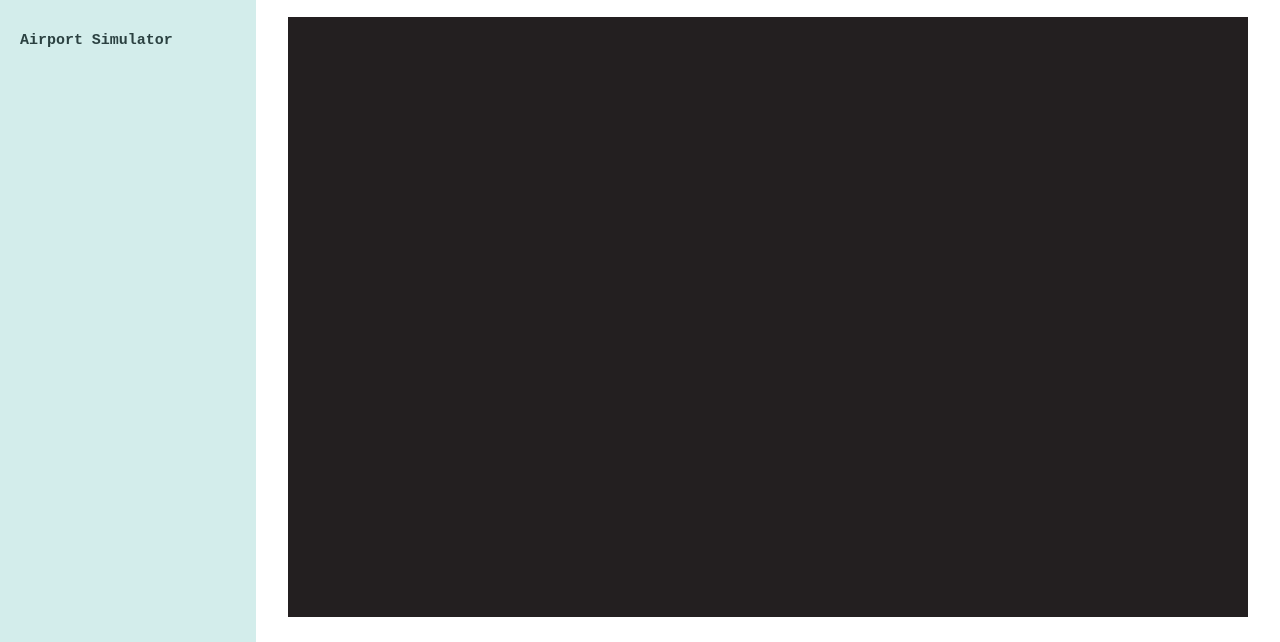
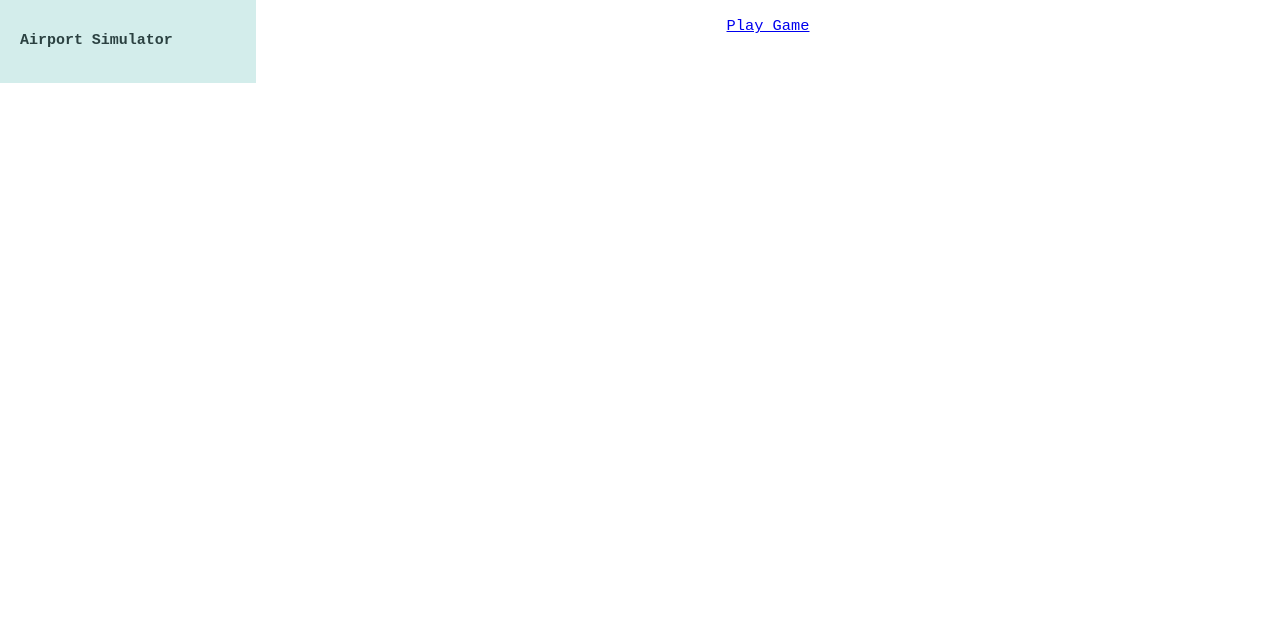
Before and after one commit to ThomasB007/TBedwell, a plain HTML site: page Coding_Projects/index.html in a window 1280 px wide. Shown: the part 247-889 px from the top of the page. After the commit the page ends 800 px from the top, so only its background shows below. Drawn offline with Linux system fonts and the light colour scheme.

Commit message:
Update index.html

```diff
--- a/Coding_Projects/index.html
+++ b/Coding_Projects/index.html
@@ -200,7 +200,7 @@
             </div>
         </div>
         <div class="main" style="text-align: center;">
-            <canvas id="unity-canvas" width=960 height=600 style="width: 960px; height: 600px; background: #231F20"></canvas>
+            <a href="https://thomasb007.github.io/TBedwell/Coding_Projects/AirportSimulator/index.html">Play Game</a>
         </div>
     </div>
 </body>
```
